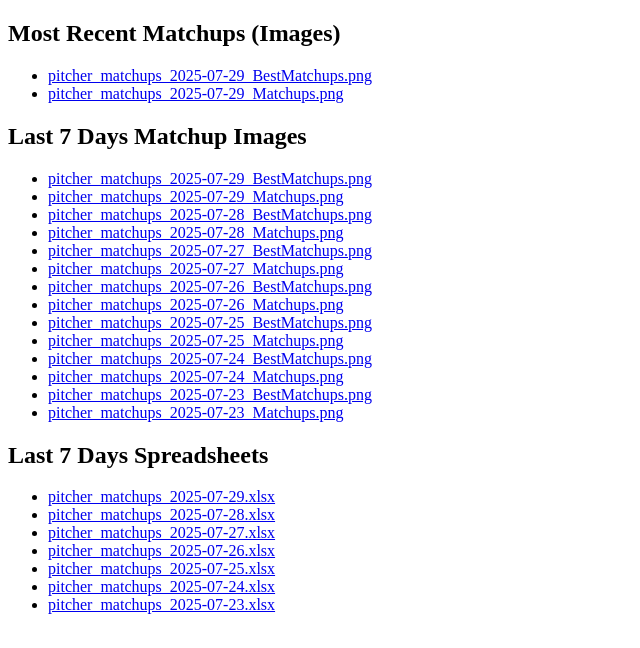
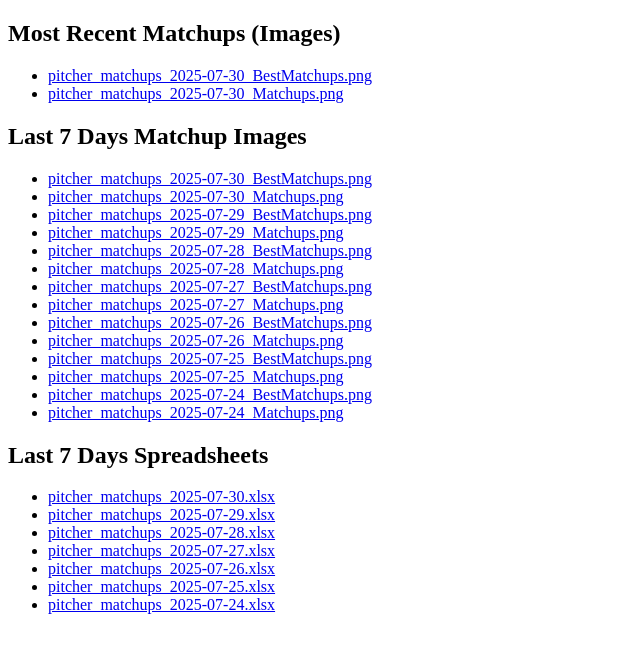
Before and after one commit to jrdogan/mlb-tools, a plain HTML site: page index.html in a window 1280 px wide. Shown: the whole page, without its empty margins (0-640 px from the left). Drawn offline with Linux system fonts and the light colour scheme.

Commit message:
Update index.html

```diff
--- a/index.html
+++ b/index.html
@@ -1,8 +1,10 @@
 <!DOCTYPE html><html><head><meta charset='utf-8'><title>MLB Matchups Index</title></head><body><h2>Most Recent Matchups (Images)</h2><ul>
-<li><a href="https://jrdogan.github.io/mlb-tools/pitcher_matchups_2025-07-29_BestMatchups.png">pitcher_matchups_2025-07-29_BestMatchups.png</a></li>
-<li><a href="https://jrdogan.github.io/mlb-tools/pitcher_matchups_2025-07-29_Matchups.png">pitcher_matchups_2025-07-29_Matchups.png</a></li>
+<li><a href="https://jrdogan.github.io/mlb-tools/pitcher_matchups_2025-07-30_BestMatchups.png">pitcher_matchups_2025-07-30_BestMatchups.png</a></li>
+<li><a href="https://jrdogan.github.io/mlb-tools/pitcher_matchups_2025-07-30_Matchups.png">pitcher_matchups_2025-07-30_Matchups.png</a></li>
 </ul>
 <h2>Last 7 Days Matchup Images</h2><ul>
+<li><a href="https://jrdogan.github.io/mlb-tools/pitcher_matchups_2025-07-30_BestMatchups.png">pitcher_matchups_2025-07-30_BestMatchups.png</a></li>
+<li><a href="https://jrdogan.github.io/mlb-tools/pitcher_matchups_2025-07-30_Matchups.png">pitcher_matchups_2025-07-30_Matchups.png</a></li>
 <li><a href="https://jrdogan.github.io/mlb-tools/pitcher_matchups_2025-07-29_BestMatchups.png">pitcher_matchups_2025-07-29_BestMatchups.png</a></li>
 <li><a href="https://jrdogan.github.io/mlb-tools/pitcher_matchups_2025-07-29_Matchups.png">pitcher_matchups_2025-07-29_Matchups.png</a></li>
 <li><a href="https://jrdogan.github.io/mlb-tools/pitcher_matchups_2025-07-28_BestMatchups.png">pitcher_matchups_2025-07-28_BestMatchups.png</a></li>
@@ -15,15 +17,13 @@
 <li><a href="https://jrdogan.github.io/mlb-tools/pitcher_matchups_2025-07-25_Matchups.png">pitcher_matchups_2025-07-25_Matchups.png</a></li>
 <li><a href="https://jrdogan.github.io/mlb-tools/pitcher_matchups_2025-07-24_BestMatchups.png">pitcher_matchups_2025-07-24_BestMatchups.png</a></li>
 <li><a href="https://jrdogan.github.io/mlb-tools/pitcher_matchups_2025-07-24_Matchups.png">pitcher_matchups_2025-07-24_Matchups.png</a></li>
-<li><a href="https://jrdogan.github.io/mlb-tools/pitcher_matchups_2025-07-23_BestMatchups.png">pitcher_matchups_2025-07-23_BestMatchups.png</a></li>
-<li><a href="https://jrdogan.github.io/mlb-tools/pitcher_matchups_2025-07-23_Matchups.png">pitcher_matchups_2025-07-23_Matchups.png</a></li>
 </ul>
 <h2>Last 7 Days Spreadsheets</h2><ul>
+<li><a href="https://jrdogan.github.io/mlb-tools/pitcher_matchups_2025-07-30.xlsx">pitcher_matchups_2025-07-30.xlsx</a></li>
 <li><a href="https://jrdogan.github.io/mlb-tools/pitcher_matchups_2025-07-29.xlsx">pitcher_matchups_2025-07-29.xlsx</a></li>
 <li><a href="https://jrdogan.github.io/mlb-tools/pitcher_matchups_2025-07-28.xlsx">pitcher_matchups_2025-07-28.xlsx</a></li>
 <li><a href="https://jrdogan.github.io/mlb-tools/pitcher_matchups_2025-07-27.xlsx">pitcher_matchups_2025-07-27.xlsx</a></li>
 <li><a href="https://jrdogan.github.io/mlb-tools/pitcher_matchups_2025-07-26.xlsx">pitcher_matchups_2025-07-26.xlsx</a></li>
 <li><a href="https://jrdogan.github.io/mlb-tools/pitcher_matchups_2025-07-25.xlsx">pitcher_matchups_2025-07-25.xlsx</a></li>
 <li><a href="https://jrdogan.github.io/mlb-tools/pitcher_matchups_2025-07-24.xlsx">pitcher_matchups_2025-07-24.xlsx</a></li>
-<li><a href="https://jrdogan.github.io/mlb-tools/pitcher_matchups_2025-07-23.xlsx">pitcher_matchups_2025-07-23.xlsx</a></li>
 </ul></body></html>
```
